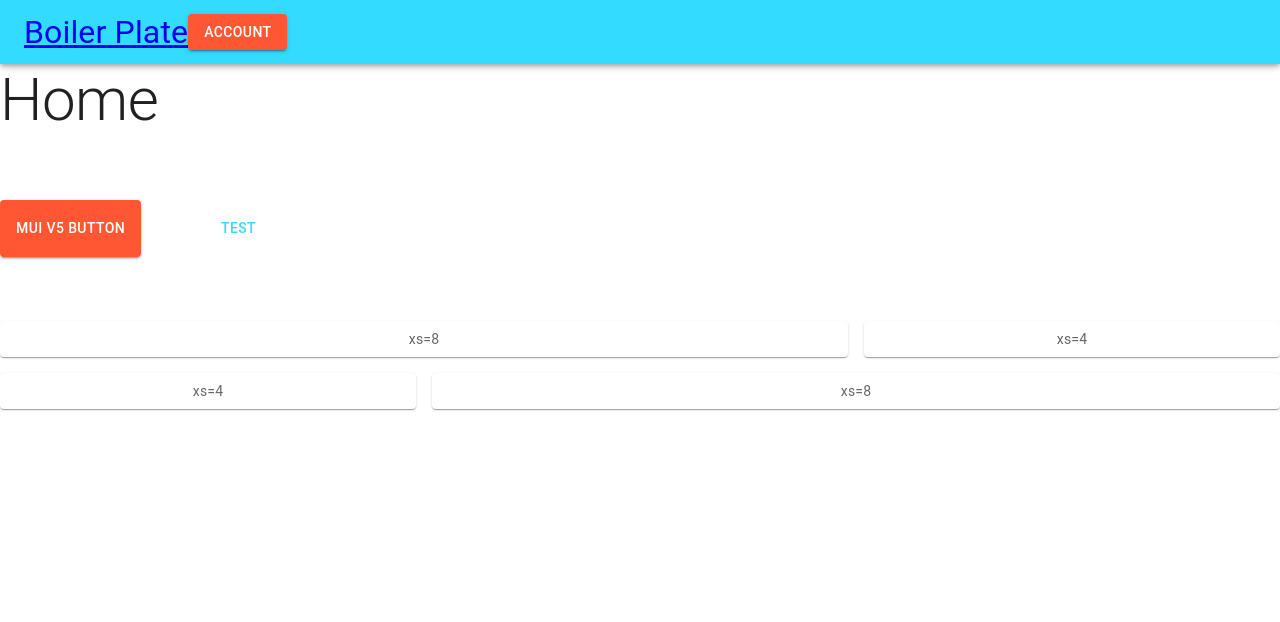
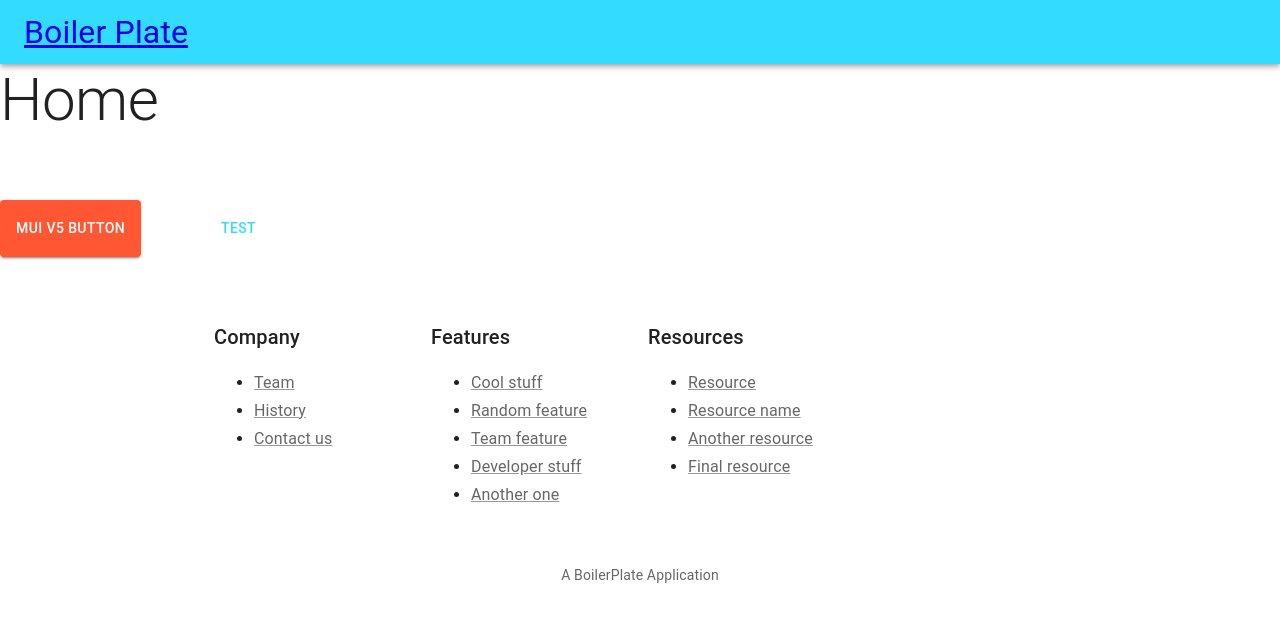
Before and after one commit to robertjmatson/Boilerplate, a React (Create React App) app in the folder frontend/: page / in a window 1280 px wide. Shown: the top 622 px of the page. Built offline with nearby package versions, Linux system fonts and the light colour scheme.

Commit message:
added footer, removed header js until later

```diff
--- a/frontend/src/pages/components/Footer.js
+++ b/frontend/src/pages/components/Footer.js
@@ -1,36 +1,70 @@
 import React from 'react';
-import { styled } from '@mui/material/styles';
-import Box from '@mui/material/Box';
-import Paper from '@mui/material/Paper';
-import Grid from '@mui/material/Unstable_Grid2';
+import {Box, Link, Grid, Typography, Container}from '@mui/material';
 
-const Item = styled(Paper)(({ theme }) => ({
-  backgroundColor: theme.palette.mode === 'dark' ? '#1A2027' : '#fff',
-  ...theme.typography.body2,
-  padding: theme.spacing(1),
-  textAlign: 'center',
-  color: theme.palette.text.secondary,
-  bottom: 0,
-}));
+
+function Copyright() {
+	return (
+		<Typography variant="body2" color="textSecondary" align="center">
+			{'A BoilerPlate Application'}
+		</Typography>
+	);
+}
+
+const footers = [
+	{
+		title: 'Company',
+		description: ['Team', 'History', 'Contact us'],
+	},
+	{
+		title: 'Features',
+		description: [
+			'Cool stuff',
+			'Random feature',
+			'Team feature',
+			'Developer stuff',
+			'Another one',
+		],
+	},
+	{
+		title: 'Resources',
+		description: [
+			'Resource',
+			'Resource name',
+			'Another resource',
+			'Final resource',
+		],
+	},
+
+];
 
 function Footer() {
-  return (
-    <Box sx={{ flexGrow: 1 }}>
-      <Grid container spacing={2}>
-        <Grid xs={8}>
-          <Item>xs=8</Item>
-        </Grid>
-        <Grid xs={4}>
-          <Item>xs=4</Item>
-        </Grid>
-        <Grid xs={4}>
-          <Item>xs=4</Item>
-        </Grid>
-        <Grid xs={8}>
-          <Item>xs=8</Item>
-        </Grid>
-      </Grid>
-    </Box>
-  );
+	return (
+		<React.Fragment>
+			<Container maxWidth="md" component="footer">
+				<Grid container spacing={2} justify="space-evenly">
+					{footers.map((footer) => (
+						<Grid item xs={6} sm={3} key={footer.title}>
+							<Typography variant="h6" color="textPrimary" gutterBottom>
+								{footer.title}
+							</Typography>
+							<ul>
+								{footer.description.map((item) => (
+									<li key={item}>
+										<Link href="#" variant="subtitle1" color="textSecondary">
+											{item}
+										</Link>
+									</li>
+								))}
+							</ul>
+						</Grid>
+					))}
+				</Grid>
+				<Box mt={5}>
+					<Copyright />
+				</Box>
+			</Container>
+		</React.Fragment>
+	);
 }
-export default Footer
+
+export default Footer;
--- a/frontend/src/pages/components/Header.js
+++ b/frontend/src/pages/components/Header.js
@@ -1,41 +1,8 @@
 import React from 'react';
-import {AppBar, Toolbar, Typography, CssBaseline, Button, ClickAwayListener, Grow, Paper, Popper, MenuItem, MenuList } from '@mui/material';
+import {AppBar, Toolbar, Typography, CssBaseline} from '@mui/material';
 import { Link } from "react-router-dom";
 
 function Header() {
-  const [open, setOpen] = React.useState(false);
-  const anchorRef = React.useRef(null);
-
-  const handleToggle = () => {
-    setOpen((prevOpen) => !prevOpen);
-  };
-
-  const handleClose = (event) => {
-    if (anchorRef.current && anchorRef.current.contains(event.target)) {
-      return;
-    }
-
-    setOpen(false);
-  };
-
-  function handleListKeyDown(event) {
-    if (event.key === 'Tab') {
-      event.preventDefault();
-      setOpen(false);
-    } else if (event.key === 'Escape') {
-      setOpen(false);
-    }
-  }
-
-  // return focus to the button when we transitioned from !open -> open
-  const prevOpen = React.useRef(open);
-  React.useEffect(() => {
-    if (prevOpen.current === true && open === false) {
-      anchorRef.current.focus();
-    }
-
-    prevOpen.current = open;
-  }, [open]);
   return(
     <React.Fragment>
       <CssBaseline />
@@ -44,42 +11,6 @@ function Header() {
           <Typography variant="titles" color="inherit" noWrap>
             <Link to="/">Boiler Plate</Link>
           </Typography>
-          <div>
-            <Button
-              color="secondary" variant="contained" ref={anchorRef} id="composition-button"
-              aria-controls={open ? 'composition-menu' : undefined} aria-expanded={open ? 'true' : undefined}
-              aria-haspopup="true" onClick={handleToggle}
-            >
-              Account
-            </Button>
-            <Popper
-              open={open} anchorEl={anchorRef.current} role={undefined} placement="bottom-start" transition disablePortal>
-              {({ TransitionProps, placement }) => (
-                <Grow
-                  {...TransitionProps}
-                  style={{
-                    transformOrigin:
-                      placement === 'bottom-start' ? 'left top' : 'left bottom',
-                  }}
-                >
-                  <Paper>
-                    <ClickAwayListener onClickAway={handleClose}>
-                      <MenuList
-                        autoFocusItem={open}
-                        id="composition-menu"
-                        aria-labelledby="composition-button"
-                        onKeyDown={handleListKeyDown}
-                      >
-                        <MenuItem onClick={handleClose}>Profile</MenuItem>
-                        <MenuItem onClick={handleClose}>My account</MenuItem>
-                        <MenuItem onClick={handleClose}>Logout</MenuItem>
-                      </MenuList>
-                    </ClickAwayListener>
-                  </Paper>
-                </Grow>
-              )}
-            </Popper>
-          </div>
         </Toolbar>
       </AppBar>
     </React.Fragment>
```
